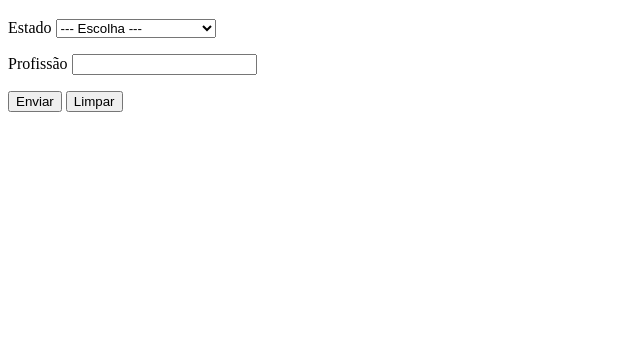
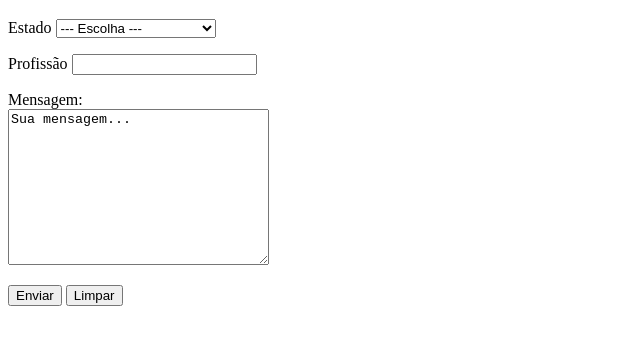
Before and after one commit to JoaoCalrosAparecido/html-css, a plain HTML site: page exercicios/ex025/form007.html in a window 1280 px wide. Shown: the part 61-406 px from the top of the page, without its empty margins (0-640 px from the left). Drawn offline with Linux system fonts and the light colour scheme.

Commit message:
form007 feita

```diff
--- a/exercicios/ex025/form007.html
+++ b/exercicios/ex025/form007.html
@@ -7,7 +7,7 @@
 </head>
 <body>
     <h1>Exemplo de Formulário</h1>
-    <form action="cadastro.php" method="get" autocomplete="on">
+    <form action="cadastro.php" method="post" autocomplete="on">
 
         <p>
             <label for="iest">Estado</label>
@@ -30,7 +30,7 @@
 
         <p>
             <label for="iprof">Profissão</label>
-            <input type="text" name="prof" id="iprof" list="">
+            <input type="text" name="prof" id="iprof" list="lstprof">
             <datalist id="lstprof">
                 <option value="ADM">Administrador</option>
                 <option value="CONT">Contabilista</option>
@@ -41,6 +41,11 @@
         </p>
 
         <p>
+            <label for="imsg">Mensagem:</label> <br>
+            <textarea name="msg" id="imsg" cols="30" rows="10">Sua mensagem...</textarea>
+        </p>
+
+        <p>
             <input type="submit" value="Enviar">
             <input type="reset" value="Limpar">
         </p>
```
